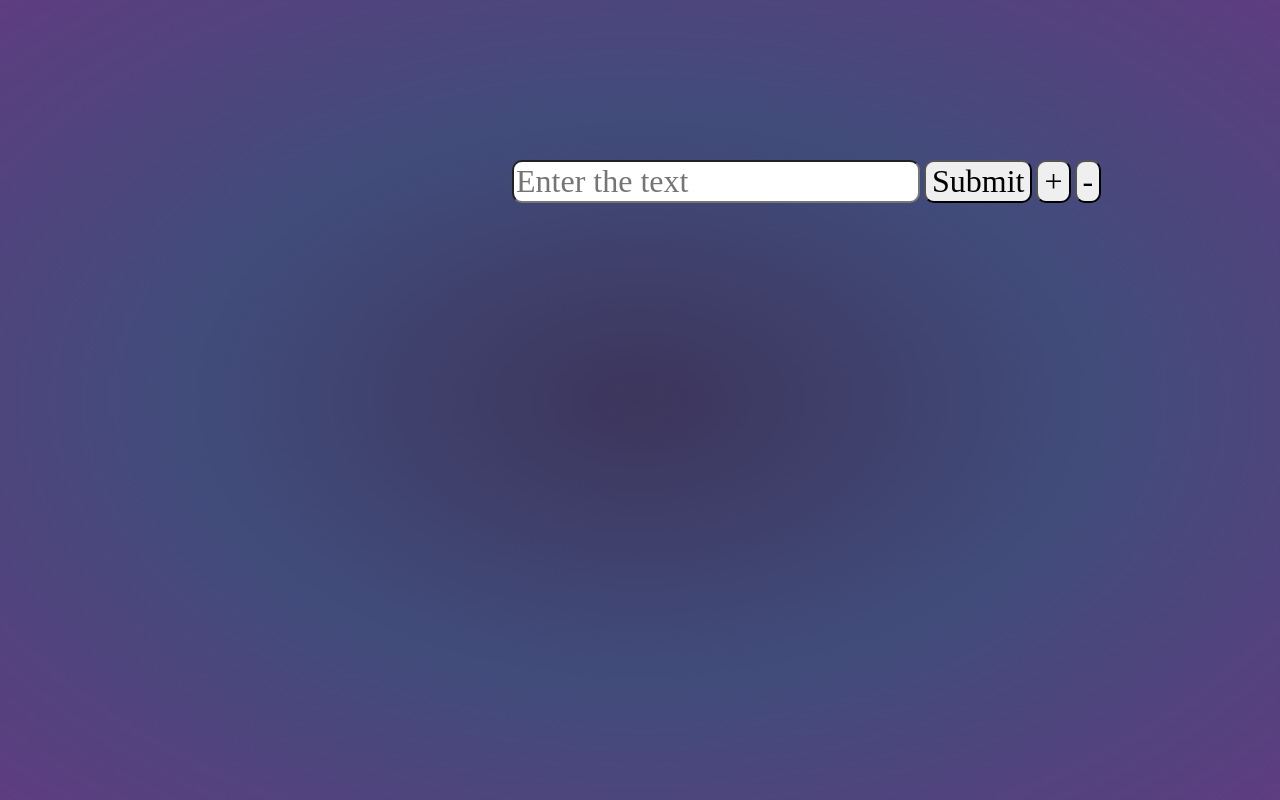
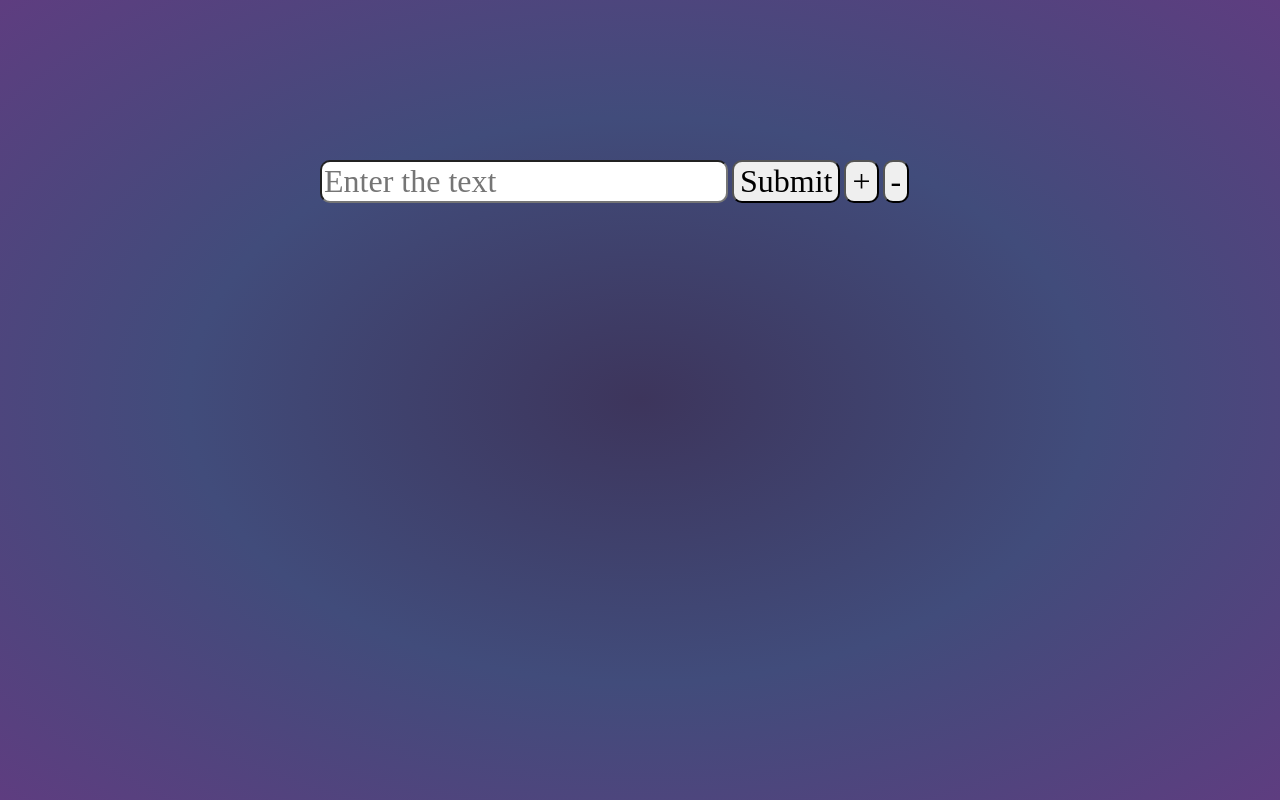
Before and after one commit to Ashokkumarash96/assign-2, a plain HTML site: page index.html in a window 1280 px wide. Drawn offline with Linux system fonts and the light colour scheme.

Commit message:
margin update

```diff
--- a/index.html
+++ b/index.html
@@ -27,7 +27,7 @@ border-color: #5e3d80;
       }
       input{
         margin-top: 10rem;
-        margin-left: 40%;
+        margin-left: 20rem;
         font-size: xx-large;
         font-weight: 400;
         border-radius: 10px;
```
